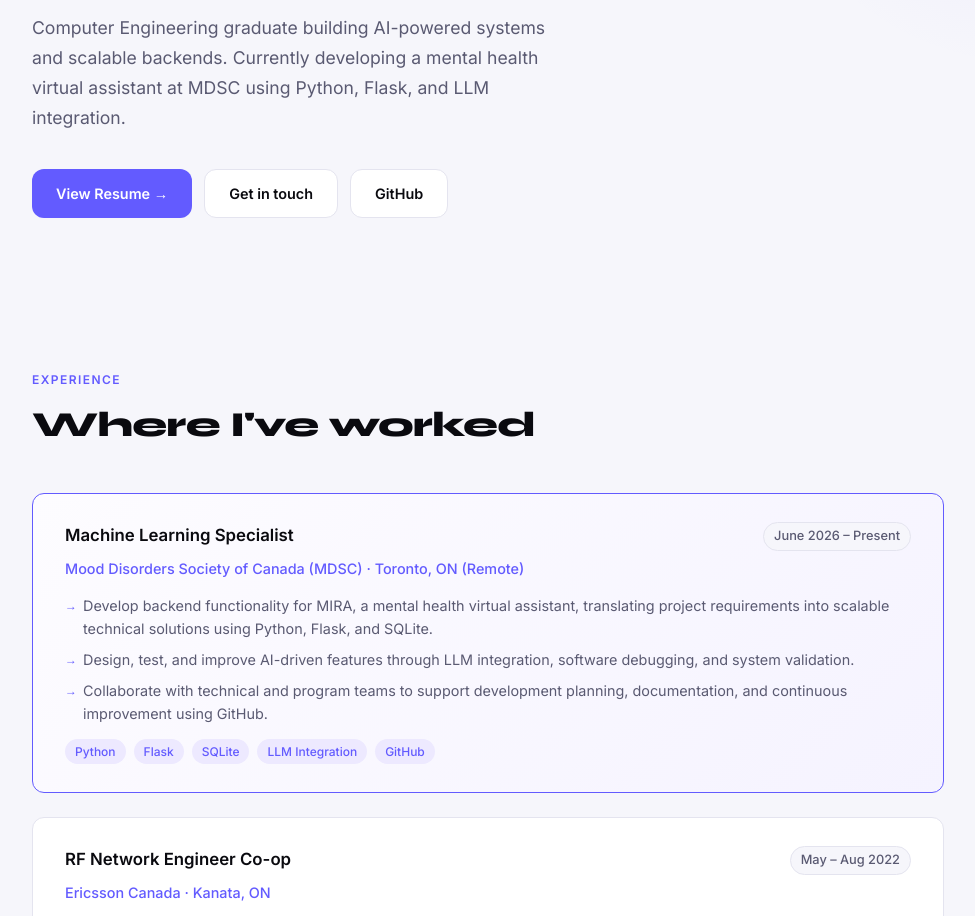
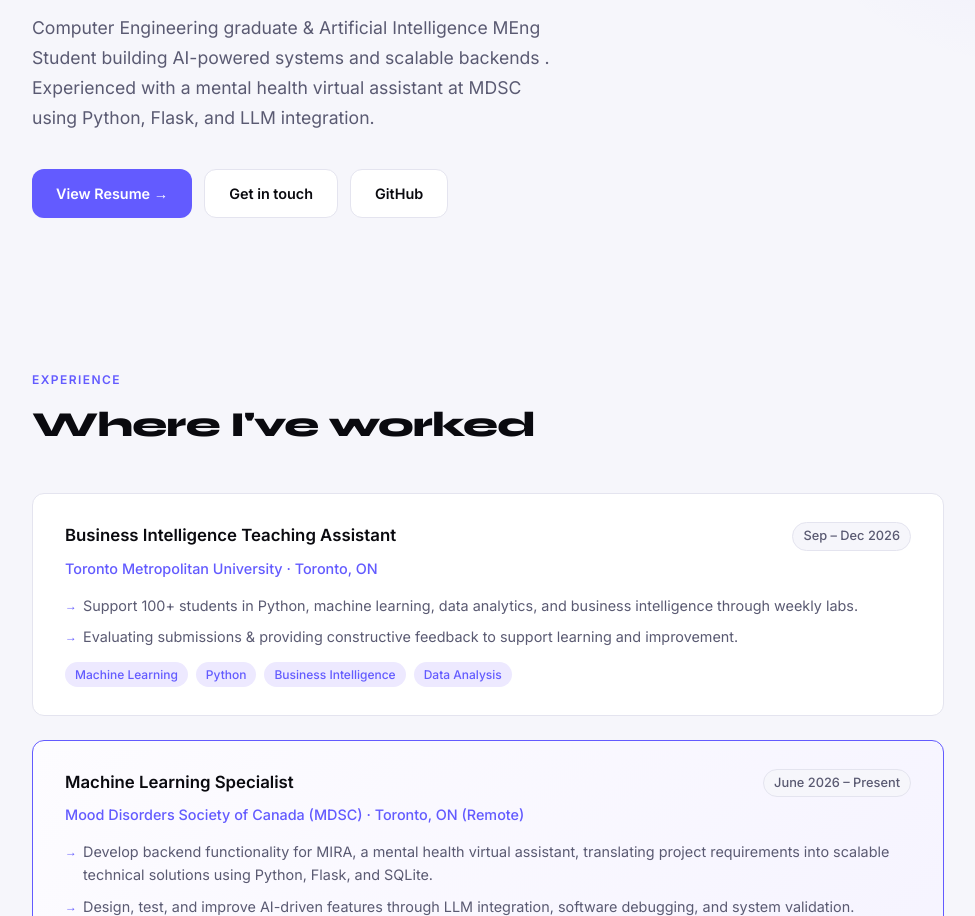
Before and after one commit to srzi/portfolio, a plain HTML site: page index.html in a window 1280 px wide. Shown: the part 425-1341 px from the top of the page, without its empty margins (152-1127 px from the left). Drawn offline with Linux system fonts and the light colour scheme.

Commit message:
Update index.html

```diff
--- a/index.html
+++ b/index.html
@@ -471,11 +471,11 @@
       </div>
       <h1>Sara Armanazi<br><em>Computer Engineer</em></h1>
       <p class="hero-sub">
-        Computer Engineering graduate building AI-powered systems and scalable backends.
-        Currently developing a mental health virtual assistant at MDSC using Python, Flask, and LLM integration.
+        Computer Engineering graduate & Artificial Intelligence MEng Student building AI-powered systems and scalable backends .
+        Experienced with a mental health virtual assistant at MDSC using Python, Flask, and LLM integration.
       </p>
       <div class="hero-actions">
-        <a href="https://drive.google.com/file/d/1aB2d_REbo7rOr-tSc5tUzkuKwZuLewlB/view?usp=sharing" class="btn btn-primary" target="_blank">View Resume →</a>
+        <a href="https://drive.google.com/file/d/1Lv2EGrdQViG-YjX-B6XRnaStBCg_Gdhi/view?usp=sharing" class="btn btn-primary" target="_blank">View Resume →</a>
         <a href="mailto:sara.armanazi@gmail.com" class="btn btn-ghost">Get in touch</a>
         <a href="https://github.com/srzi" class="btn btn-ghost" target="_blank">GitHub</a>
       </div>
@@ -490,7 +490,24 @@
         <p class="section-label">Experience</p>
         <h2 class="section-title">Where I've worked</h2>
         <div class="exp-list">
-
+          <!-- TMU TA-->
+          <div class="exp-card">
+            <div class="exp-header">
+              <span class="exp-role">Business Intelligence Teaching Assistant</span>
+              <span class="exp-date">Sep – Dec 2026</span>
+            </div>
+            <div class="exp-company">Toronto Metropolitan University · Toronto, ON</div>
+            <ul class="exp-bullets">
+              <li>Support 100+ students in Python, machine learning, data analytics, and business intelligence through weekly labs. </li>
+              <li>Evaluating submissions & providing constructive feedback to support learning and improvement.</li>
+            </ul>
+            <div class="tag-row">
+              <span class="tag">Machine Learning</span>
+              <span class="tag">Python</span>
+              <span class="tag">Business Intelligence</span>
+              <span class="tag">Data Analysis</span>
+            </div>
+          </div>
           <!-- MDSC -->
           <div class="exp-card featured">
             <div class="exp-header">
@@ -637,7 +654,7 @@
               I'm drawn to companies where engineering craft and real-world impact intersect.
             </p>
             <div style="margin-top:24px;">
-              <a href="https://drive.google.com/file/d/1Lv2EGrdQViG-YjX-B6XRnaStBCg_Gdhi/view?usp=drive_link" class="btn btn-primary" target="_blank">Download Resume</a>
+              <a href="https://drive.google.com/file/d/1Lv2EGrdQViG-YjX-B6XRnaStBCg_Gdhi/view?usp=sharing" class="btn btn-primary" target="_blank">Download Resume</a>
             </div>
           </div>
           <div class="stat-grid">
```
